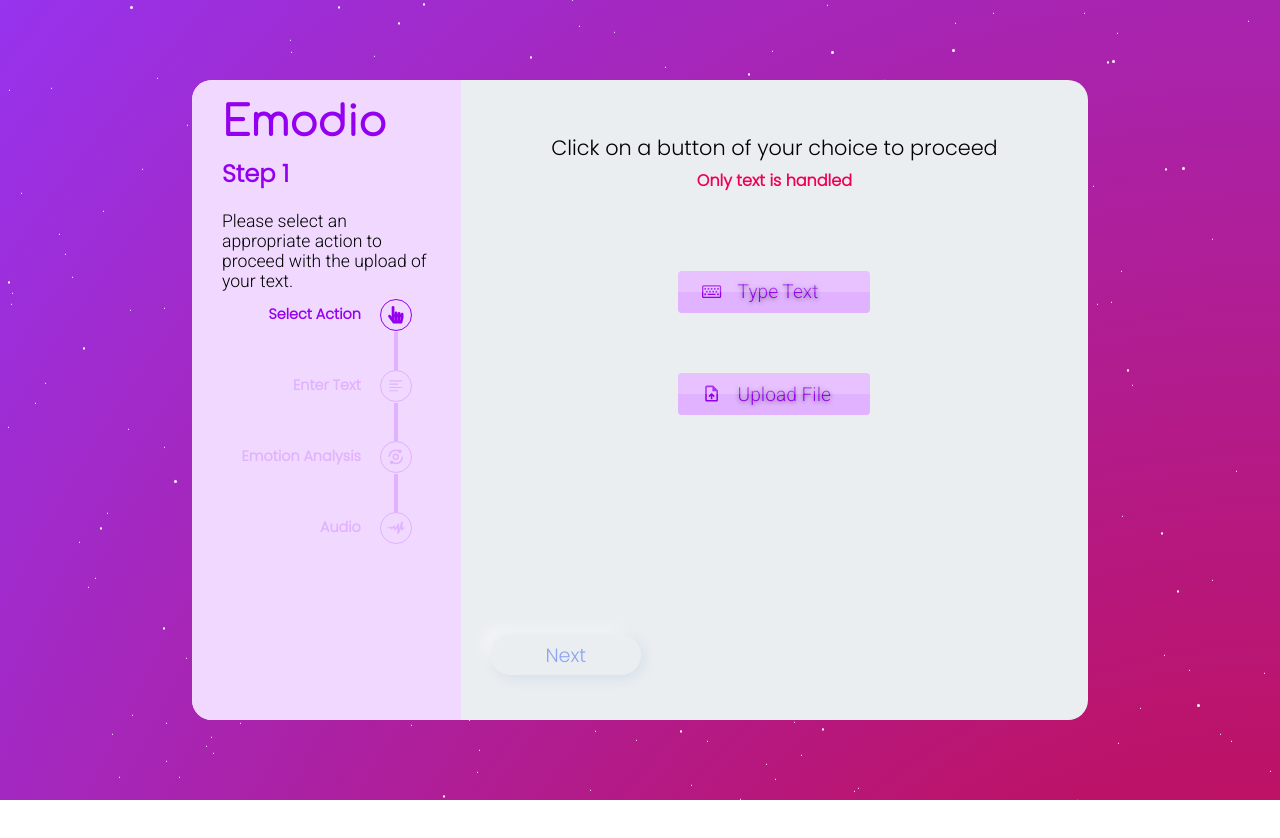
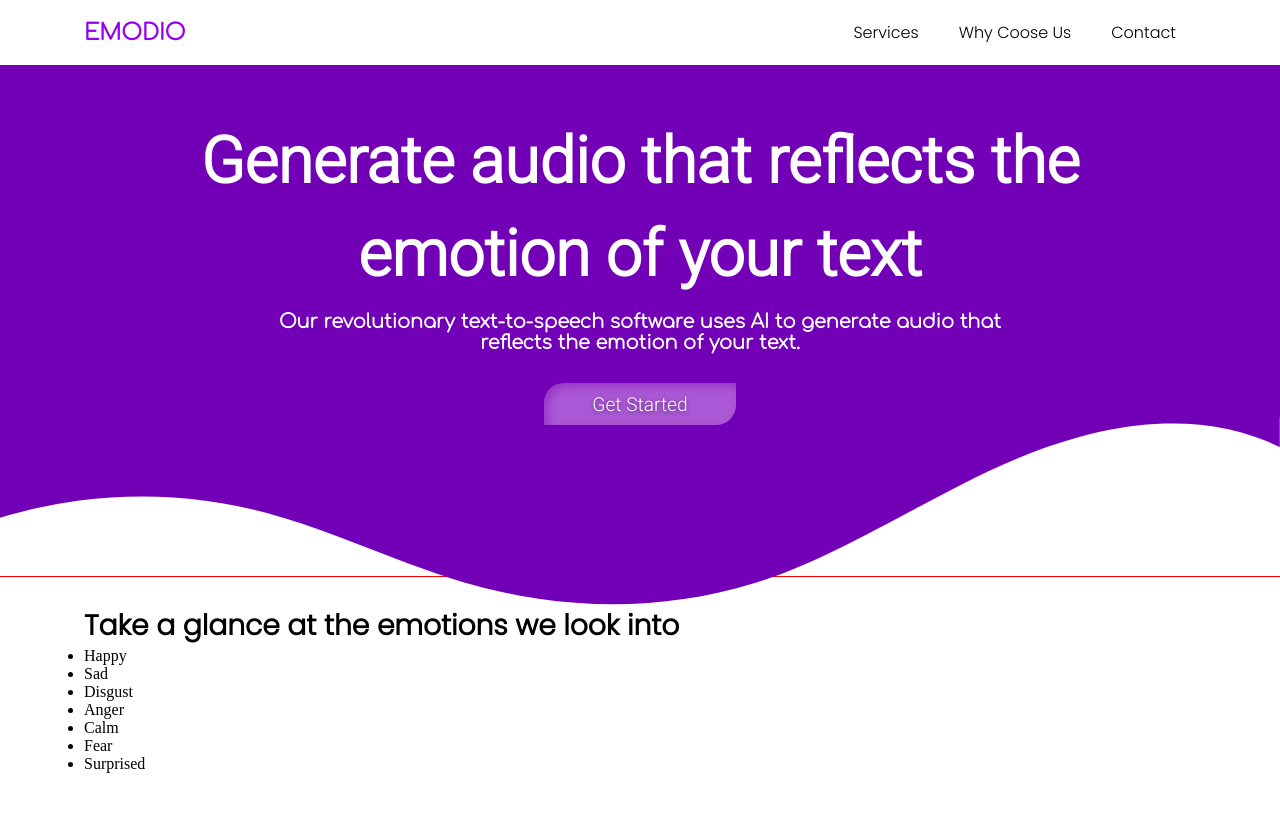
Before and after one commit to EmodioAI/frontend-codebase, a React (Vite) app: page / in a window 1280 px wide. Shown: the top 838 px of the page. Before the commit the page ends 800 px from the top, so only its background shows below. Built offline with nearby package versions, Linux system fonts and the light colour scheme.

Commit message:
Add home page

```diff
--- a/package.json
+++ b/package.json
@@ -24,6 +24,7 @@
         "react-dom": "^18.2.0",
         "react-icons": "^4.8.0",
         "react-redux": "^8.0.7",
+        "react-router-dom": "^6.14.0",
         "redux-persist": "^6.0.0"
     },
     "devDependencies": {
--- a/src/App.tsx
+++ b/src/App.tsx
@@ -1,11 +1,19 @@
+import { createBrowserRouter } from "react-router-dom";
+import Routes from "./utils/routes";
 import PageModal from "./pages/page_modal/page_modal";
+import Home from "./pages/home/home";
 
-function App(): JSX.Element {
-    return (
-        <>
-            <PageModal />
-        </>
-    );
-}
+const routhPaths = Routes.ROUTES;
 
-export default App;
+const routes = createBrowserRouter([
+    {
+        path: routhPaths.root,
+        element: <Home />,
+    },
+    {
+        path: routhPaths.modal,
+        element: <PageModal />,
+    },
+]);
+
+export default routes;
--- a/src/main.tsx
+++ b/src/main.tsx
@@ -1,14 +1,15 @@
 import ReactDOM from "react-dom/client";
-import App from "./App.tsx";
+import { RouterProvider } from "react-router-dom";
 import "./index.css";
 import store, { persistor } from "./store/store.ts";
 import { Provider } from "react-redux";
 import { PersistGate } from "redux-persist/integration/react";
+import routes from "./App.tsx";
 
 ReactDOM.createRoot(document.getElementById("root") as HTMLElement).render(
     <Provider store={store}>
         <PersistGate loading={null} persistor={persistor}>
-            <App />
+                <RouterProvider router={routes} />
         </PersistGate>
     </Provider>
 );
--- /dev/null
+++ b/src/pages/home/home.module.css
@@ -0,0 +1,160 @@
+.headerBar {
+    width: 100%;
+    height: 70x;
+    background: #ffffff;
+    position: sticky;
+}
+
+.container {
+    margin: 0 auto;
+    width: 90%;
+    display: flex;
+    justify-content: space-between;
+    align-items: center;
+    padding: 20px;
+}
+
+.leftContent h1 {
+    font-size: 1.4rem;
+    font-family: var(--Comfortaa);
+    font-weight: 600;
+    text-transform: uppercase;
+    color: var(--Main_Colour);
+}
+
+.rightContent ul {
+    list-style: none;
+    text-transform: none;
+    display: inline-flex;
+}
+
+.rightContent ul li {
+    padding: 0 20px;
+    font-size: 1rem;
+    font-family: var(--Poppins);
+    font-weight: 500;
+}
+
+/* Intro Section */
+.introSection {
+    height: 22rem;
+    background-color: #7100b6;
+    position: relative;
+}
+
+.wave {
+    position: absolute;
+    bottom: -190px;
+    left: 0;
+    width: 100%;
+    overflow: hidden;
+    line-height: 0;
+    transform: rotate(180deg);
+}
+
+.wave svg {
+    position: relative;
+    display: block;
+    width: calc(108% + 1.3px);
+    height: 200px;
+    transform: rotateY(180deg);
+}
+
+.wave .shapeFill {
+    fill: #7100b6;
+}
+
+.introContents {
+    width: 100%;
+    height: 100%;
+    display: flex;
+    justify-content: center;
+    align-items: center;
+    flex-direction: column;
+}
+
+.introContentTitle {
+    width: 100%;
+    margin-top: 30px;
+    text-align: center;
+    color: #ffffff;
+}
+
+.introContentTitle h1 {
+    font-size: 4rem;
+    font-weight: 600;
+    line-height: 93px;
+    font-family: var(--Roboto);
+}
+
+.introContentInfo {
+    margin-top: 10px;
+    width: 70%;
+    text-align: center;
+}
+
+.introContentInfo p {
+    font-size: 1.2rem;
+    color: #ffffff;
+    font-family: var(--Comfortaa);
+    font-weight: 600;
+}
+
+.introContentButton {
+    margin-top: 10px;
+    width: 50%;
+    display: flex;
+    justify-content: center;
+    align-items: center;
+}
+.introContentButton button {
+    position: relative;
+    display: flex;
+    justify-content: center;
+    align-items: center;
+    padding: 0.6rem 1.5rem;
+    background: #ab58d6;
+    color: #fff;
+    text-shadow: 0 1px 4px rgba(0, 0, 0, 0.5);
+    width: 12rem;
+    font-size: 1.2rem;
+    transition: 0.5s;
+    user-select: none;
+    overflow: hidden;
+    font-weight: 570;
+    font-family: var(--Roboto);
+    border-top-left-radius: 20px;
+    border-bottom-right-radius: 20px;
+    margin: 20px 0;
+    border: none;
+    cursor: pointer;
+    text-align: center;
+    box-shadow: inset 4px 4px 8px 0px #7b00b166;
+}
+
+.introContentImage {
+    width: 350px;
+    height: 100px;
+    display: flex;
+    justify-content: center;
+    align-items: center;
+}
+
+.introContentImage img {
+    width: 100%;
+    height: 100%;
+}
+
+/* Emotions section */
+.emotionsSection {
+    outline: 1px solid red;
+    height: 20rem;
+    margin-top: 10rem;
+    padding-top: 0.5rem;
+}
+
+.emotionContentTitle {
+    font-size: 1.5rem;
+    font-family: var(--Poppins);
+    font-weight: 600;
+}
--- /dev/null
+++ b/src/pages/home/home.tsx
@@ -0,0 +1,97 @@
+import styles from "./home.module.css";
+// import style from "../page_modal/page_modal.module.css";
+import group_emotions from "../../assets/Group 6841.png";
+
+function Home() {
+    return (
+        <>
+            <div data-testid="home-page">
+                <header className={styles.headerBar}>
+                    <div className={styles.container}>
+                        <div className={styles.leftContent}>
+                            <h1>Emodio</h1>
+                        </div>
+                        <nav className={styles.rightContent}>
+                            <ul>
+                                <li>Services</li>
+                                <li>Why Coose Us</li>
+                                <li>Contact</li>
+                            </ul>
+                        </nav>
+                    </div>
+                </header>
+                <section className={styles.introSection}>
+                    <div className={styles.wave}>
+                        <svg
+                            data-name="Layer 1"
+                            xmlns="http://www.w3.org/2000/svg"
+                            viewBox="0 0 1200 120"
+                            preserveAspectRatio="none"
+                        >
+                            <path
+                                d="M985.66,92.83C906.67,72,823.78,31,743.84,14.19c-82.26-17.34-168.06-16.33-250.45.39-57.84,11.73-114,31.07-172,41.86A600.21,600.21,0,0,1,0,27.35V120H1200V95.8C1132.19,118.92,1055.71,111.31,985.66,92.83Z"
+                                className={styles.shapeFill}
+                            ></path>
+                        </svg>
+                    </div>
+                    {/* <div className={style.stars}></div>
+                    <div className={style.starsTwo}></div>
+                    <div className={style.starsThree}></div> */}
+
+                    <div className={styles.container}>
+                        <div className={styles.introContents}>
+                            <div className={styles.introContentTitle}>
+                                <h1>
+                                    Generate audio that reflects the emotion of
+                                    your text
+                                </h1>
+                            </div>
+                            <div className={styles.introContentInfo}>
+                                <p>
+                                    {" "}
+                                    Our revolutionary text-to-speech software
+                                    uses AI to generate audio that reflects the
+                                    emotion of your text.
+                                </p>
+                            </div>
+                            <div className={styles.introContentButton}>
+                                <button>Get Started</button>
+                            </div>
+                            <div className={styles.introContentImage}>
+                                <img
+                                    src={group_emotions}
+                                    alt={"group_emotions"}
+                                />
+                            </div>
+                        </div>
+                    </div>
+                </section>
+
+                <section className={styles.emotionsSection}>
+                    <div className={styles.container}>
+                        <div className={styles.emotionsContents}>
+                            <div className={styles.emotionContentTitle}>
+                                <h3>
+                                    Take a glance at the emotions we look into
+                                </h3>
+                            </div>
+                            <div>
+                                <ul>
+                                    <li>Happy</li>
+                                    <li>Sad</li>
+                                    <li>Disgust</li>
+                                    <li>Anger</li>
+                                    <li>Calm</li>
+                                    <li>Fear</li>
+                                    <li>Surprised</li>
+                                </ul>
+                            </div>
+                        </div>
+                    </div>
+                </section>
+            </div>
+        </>
+    );
+}
+
+export default Home;
--- a/src/pages/page_modal/page_modal.module.css
+++ b/src/pages/page_modal/page_modal.module.css
@@ -2,7 +2,7 @@
     position: relative;
     width: 100%;
     height: 100vh;
-    background: radial-gradient(ellipse at bottom, #d2001a 0%, #9733ee 100%);
+    background: #200033;
     background-size: 300% 300%;
     overflow: hidden;
 }
--- a/src/pages/page_modal/page_modal.tsx
+++ b/src/pages/page_modal/page_modal.tsx
@@ -12,11 +12,13 @@ import { useDispatch, useSelector } from "react-redux";
 import { RootState, persistor } from "../../store/store";
 import { setPageStep } from "../../store/actions";
 import { GrClose } from "react-icons/gr";
+import { useNavigate } from "react-router";
 
 function PageModal() {
     //get state from store
     const dispatch = useDispatch();
     const pageStep = useSelector((state: RootState) => state.page_step);
+    const navigate = useNavigate();
 
     // state to keep track of the step
     const [step, setStep] = useState<StepNumber>(pageStep);
@@ -54,10 +56,7 @@ function PageModal() {
     //function to purge the store
     function purgeStore() {
         persistor.purge();
-        setStep(() => {
-            dispatch(setPageStep(1));
-            return 1;
-        });
+        navigate("/");
     }
 
     return (
--- a/src/pages/screen_one/screen_one.module.css
+++ b/src/pages/screen_one/screen_one.module.css
@@ -54,17 +54,18 @@
     position: relative;
     display: inline-flex;
     padding: 0.6rem 1.5rem;
-    background: var(--Tint_Two);
-    color: var(--Main_Colour);
+    background: var(--Main_Colour);
+    color: #fff;
     text-shadow: 0 1px 4px rgba(0, 0, 0, 0.5);
     width: 12rem;
     font-size: 1.2rem;
     transition: 0.5s;
     user-select: none;
     overflow: hidden;
-    border-radius: 4px;
     font-weight: 570;
     font-family: var(--Roboto);
+    border-top-left-radius: 20px;
+    border-bottom-right-radius: 20px;
 }
 
 .lowerContent div label span i {
@@ -74,7 +75,7 @@
     align-items: center;
 }
 
-.lowerContent div label span::before {
+/* .lowerContent div label span::before {
     content: "";
     position: absolute;
     top: 0;
@@ -82,15 +83,16 @@
     width: 100%;
     height: 50%;
     background: rgba(255, 255, 255, 0.2);
-}
 
-.lowerContent div:nth-child(1) label input[type="checkbox"]:checked ~ span {
+} */
+
+/* .lowerContent div:nth-child(1) label input[type="checkbox"]:checked ~ span {
     background: #008cf0;
     color: #ffffff;
     box-shadow: 0 2px 10px #008cf0;
-}
+} */
 
-.lowerContent div:nth-child(2) label input[type="checkbox"]:checked ~ span {
+.lowerContent div label input[type="checkbox"]:checked ~ span {
     background: #a100cd;
     color: #ffffff;
     box-shadow: 0 2px 10px #a100cd;
--- /dev/null
+++ b/src/utils/routes.tsx
@@ -0,0 +1,8 @@
+const Routes = {
+    ROUTES: {
+        root: "/",
+        modal: "/workspace",
+    },
+};
+
+export default Routes;
```
Also changed, not shown: src/pages/screen_four/screen_four.module.css (+70 -115 lines), src/pages/screen_four/screen_four.tsx (+10 -5 lines), src/assets/Group 6841.png (added), src/utils/router.tsx (added), 1 other file (tests, documents, lock files or other folders).
